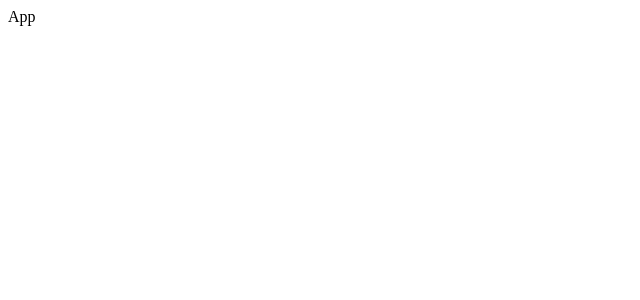
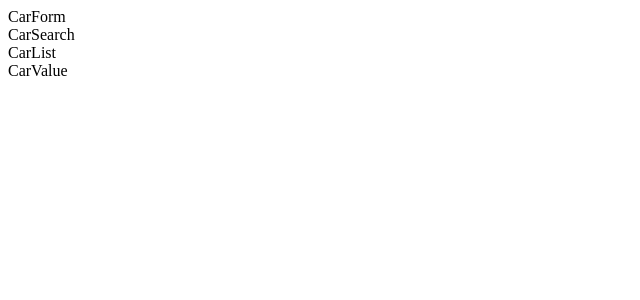
Before and after one commit to ZakaNaji/react-rtk-card-crud, a React (Vite) app: page / in a window 1280 px wide. Shown: the top 300 px of the page, without its empty margins (0-640 px from the left). Built offline with nearby package versions, Linux system fonts and the light colour scheme.

Commit message:
use diff car compo in App

```diff
--- a/src/App.js
+++ b/src/App.js
@@ -1,5 +1,16 @@
 import React from "react";
+import CarForm from "./components/CarForm";
+import CarSearch from "./components/CarSearch";
+import CarList from "./components/CarList";
+import CarValue from "./components/CarValue";
 
 export default function App() {
-  return <div>App</div>;
+  return (
+    <div>
+      <CarForm />
+      <CarSearch />
+      <CarList />
+      <CarValue />
+    </div>
+  );
 }
```
